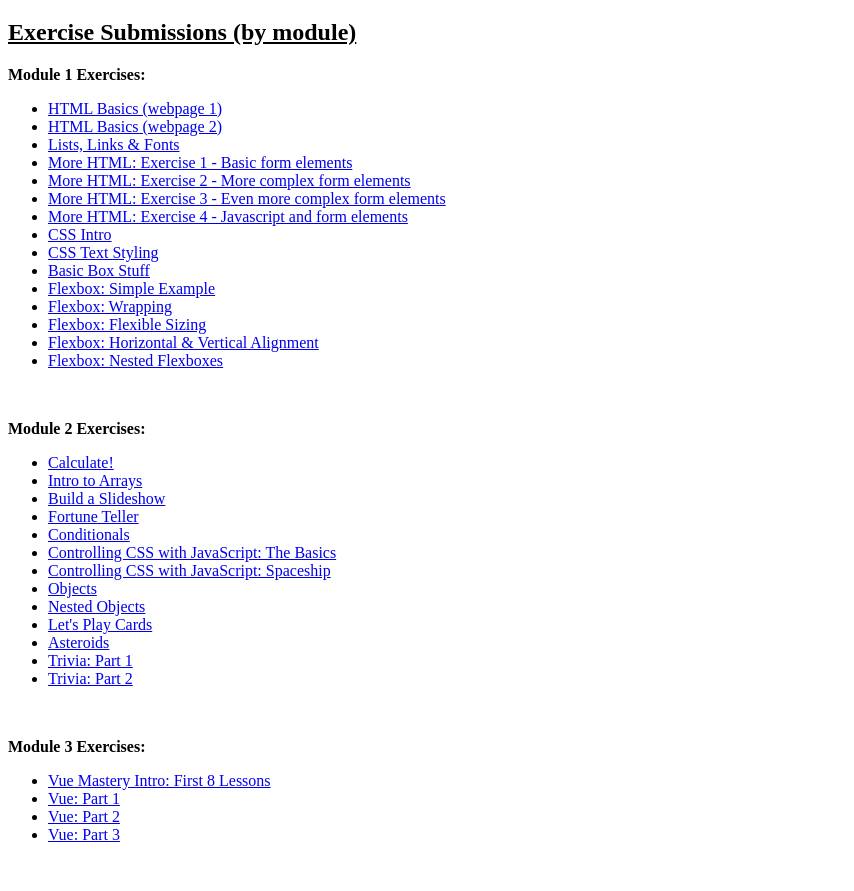
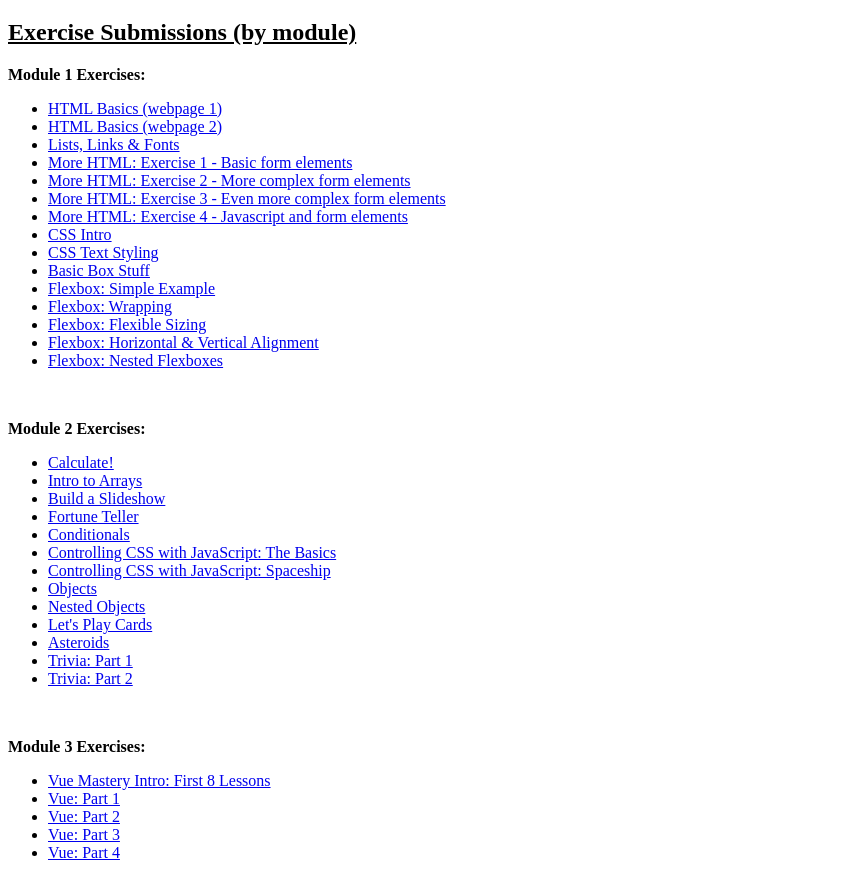
Before and after one commit to kasiromo/kasiromo.github.io, a plain HTML site: page em/6020E/index.html in a window 1280 px wide. Shown: the part 61-952 px from the top of the page, without its empty margins (0-854 px from the left). Drawn offline with Linux system fonts and the light colour scheme.

Commit message:
Add files via upload

```diff
--- a/em/6020E/index.html
+++ b/em/6020E/index.html
@@ -58,6 +58,7 @@
         <li><a href="mod-three-exercises/vue-part1/index.html">Vue: Part 1</a></li>
         <li><a href="mod-three-exercises/vue-part2/index.html">Vue: Part 2</a></li>
         <li><a href="mod-three-exercises/vue-part3/VueIII.html">Vue: Part 3</a></li>
+        <li><a href="mod-three-exercises/vue-part4/component.html">Vue: Part 4</a></li>
     </ul>
 
     <br>
```
